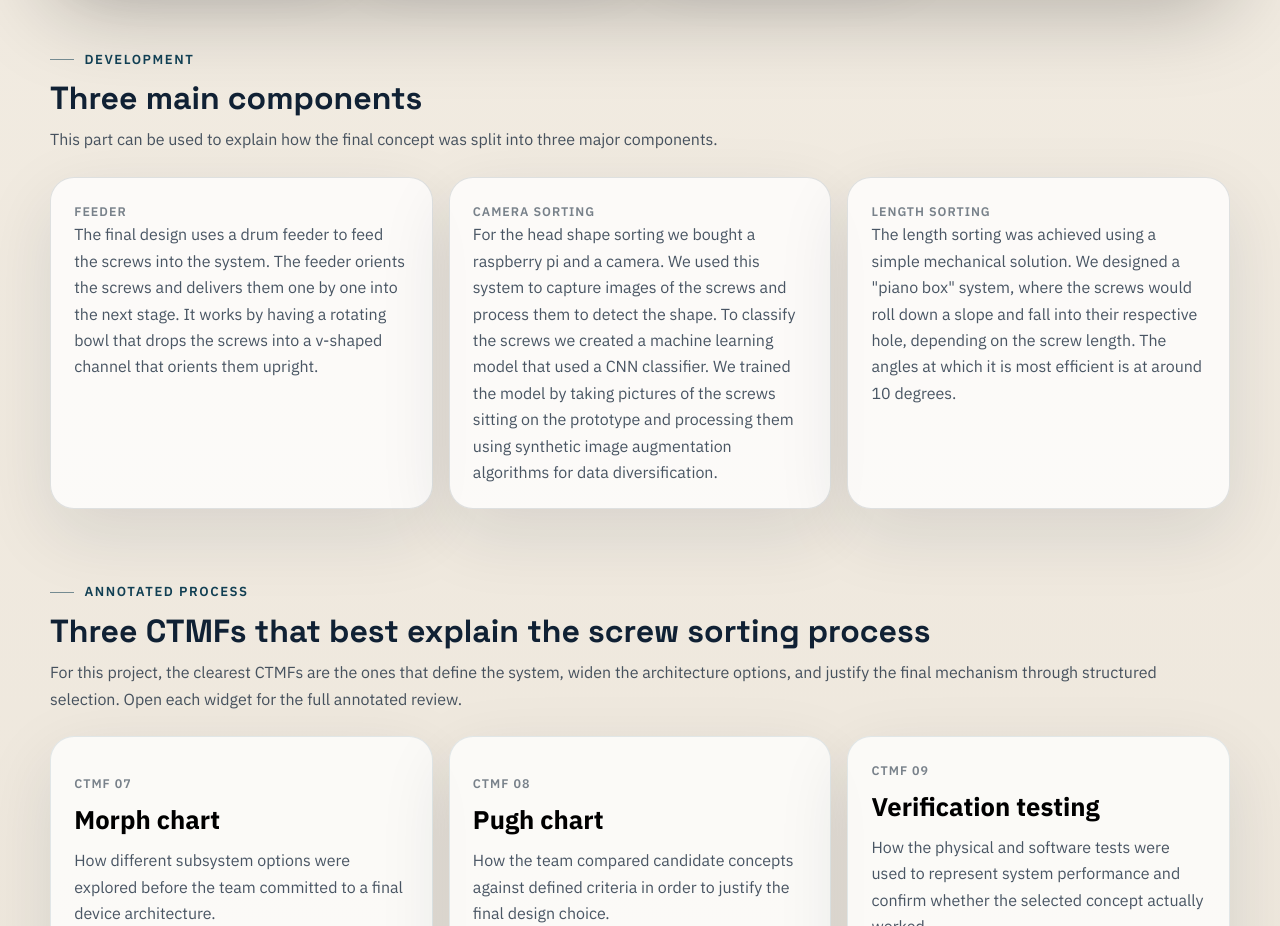
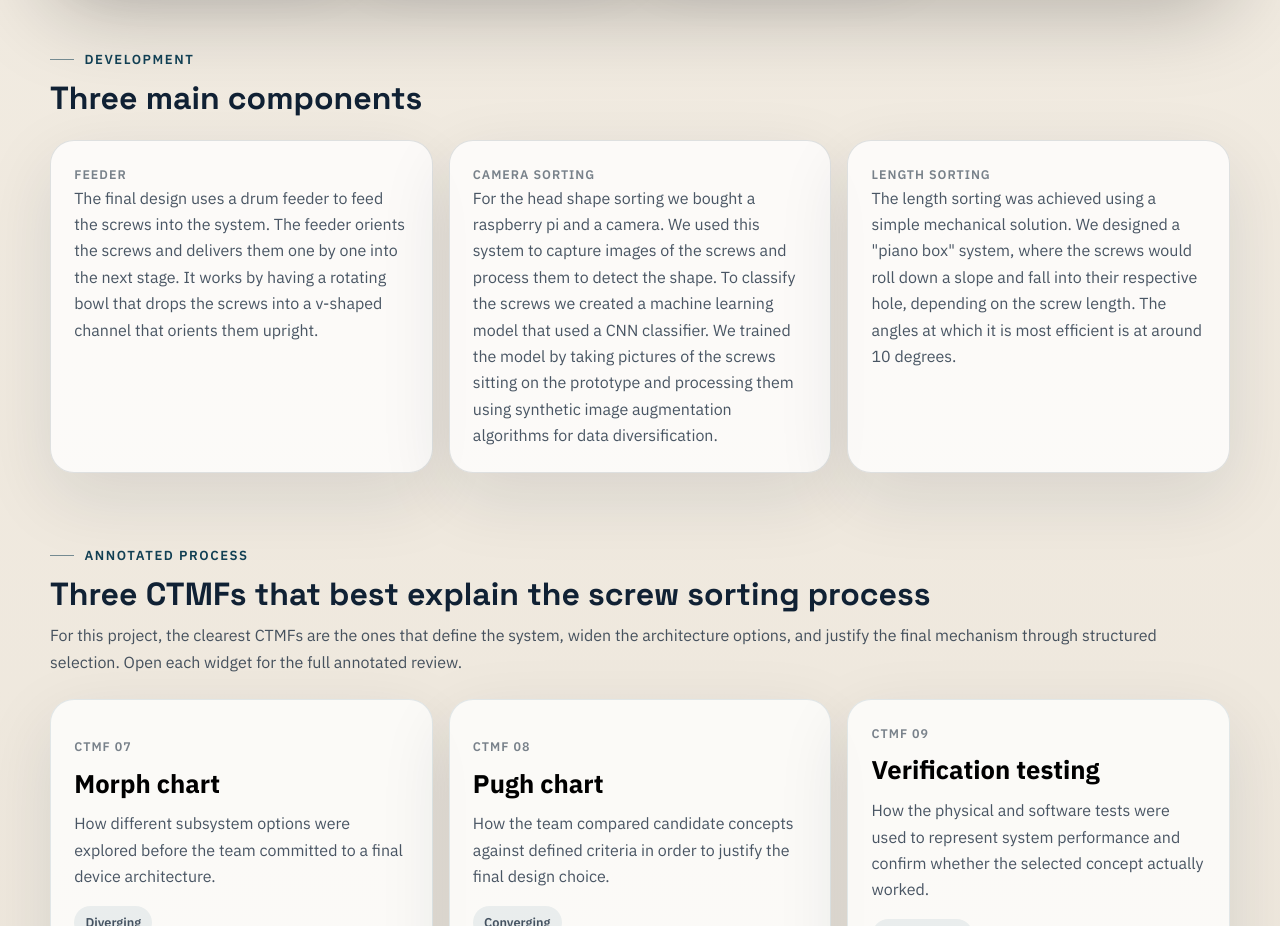
Before and after one commit to JanKazimierczak/Website, a plain HTML site: page praxis-II.html in a window 1280 px wide. Shown: the part 2580-3506 px from the top of the page. Drawn offline with Linux system fonts and the light colour scheme.

Commit message:
Add files via upload

```diff
--- a/praxis-II.html
+++ b/praxis-II.html
@@ -191,10 +191,6 @@
               <div class="section-heading">
                 <div class="eyebrow">Development</div>
                 <h2>Three main components</h2>
-                <p>
-                  This part can be used to explain how the final concept was split into three major
-                  components.
-                </p>
               </div>
               <div class="cards-grid">
                 <article class="card">
```
